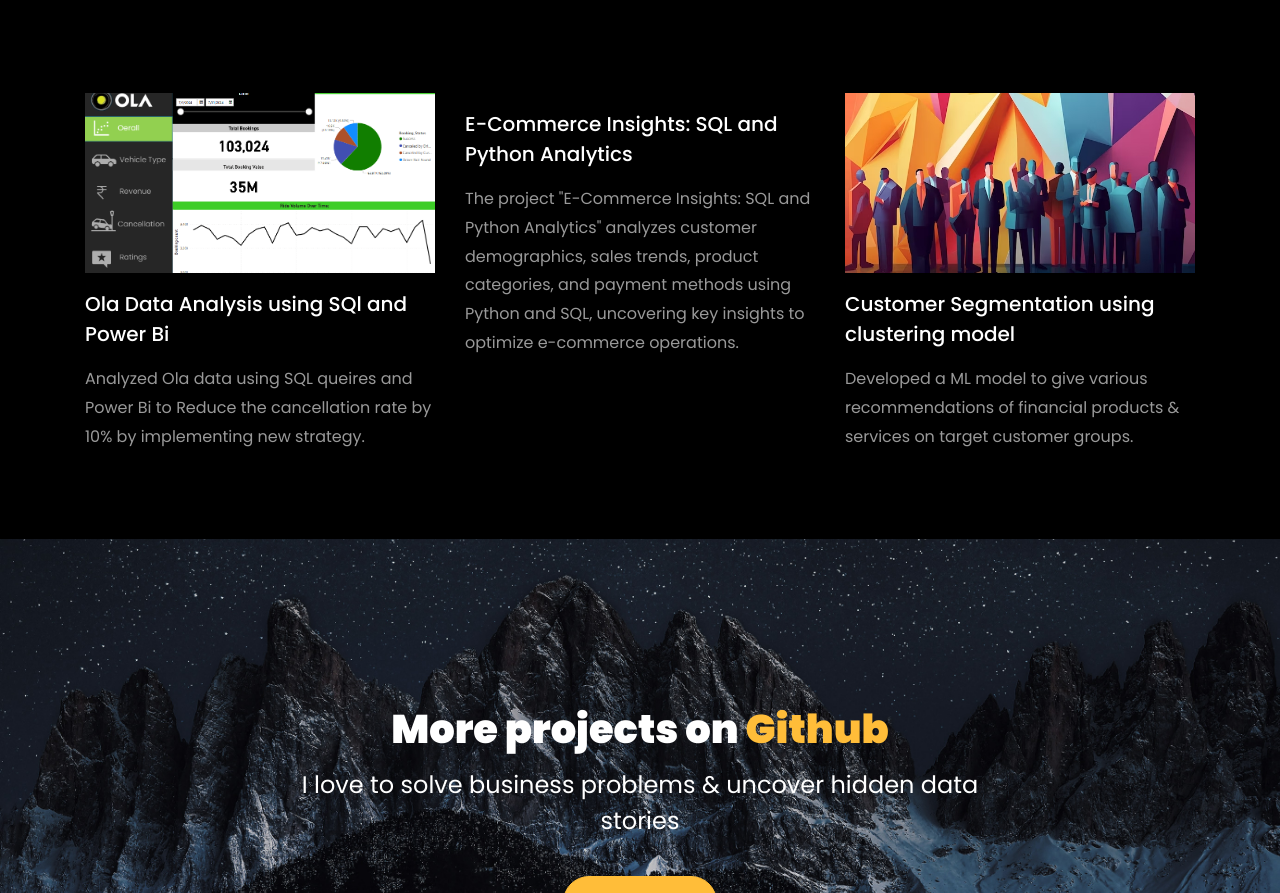
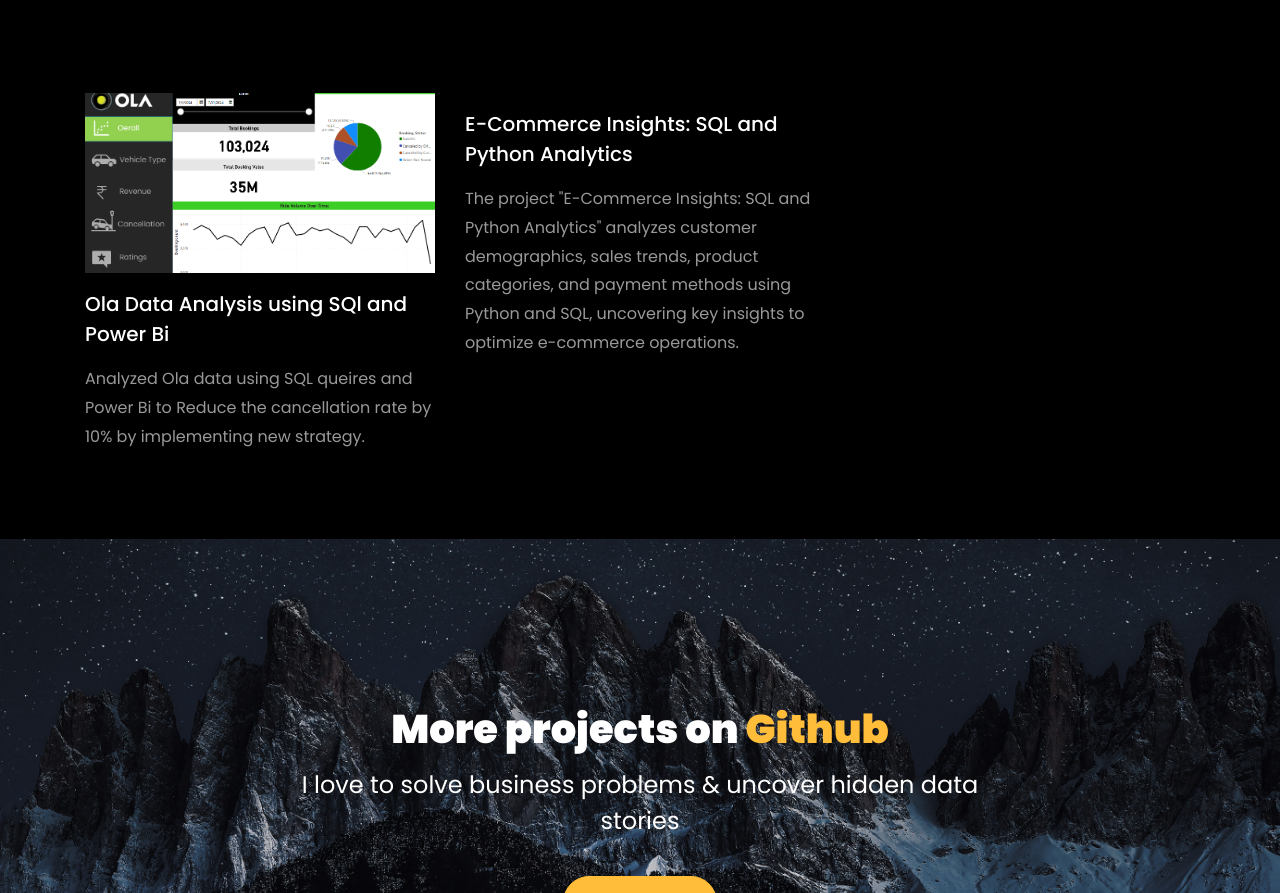
Before and after one commit to shibu202001/shibu202001.github.io, a plain HTML site: page index.html in a window 1280 px wide. Shown: the part 3322-4215 px from the top of the page. Drawn offline with Linux system fonts and the light colour scheme; animation ran at ten frames a second; files whose address does not match are found by name.

Commit message:
Update index.html

```diff
--- a/index.html
+++ b/index.html
@@ -470,7 +470,7 @@
 			</div>
 		-->
 
-			<div class="col-md-4 d-flex ftco-animate">
+<!-- 			<div class="col-md-4 d-flex ftco-animate">
 				<div class="blog-entry justify-content-end">
 				<a href="https://github.com/rishabhnmishra/customer_segmentation/blob/main/Customer_Segmentation-final.ipynb" class="block-20 zoom-effect" style="background-image: url('images/proj_5.jpg');">
 				</a>
@@ -480,7 +480,7 @@
 				  <p>Developed a ML model to give various recommendations of financial products &amp; services on target customer groups.</p>
 				</div>
 			  </div>
-			</div>
+			</div>  -->
 
 		 </div>
 	  </div>
```
